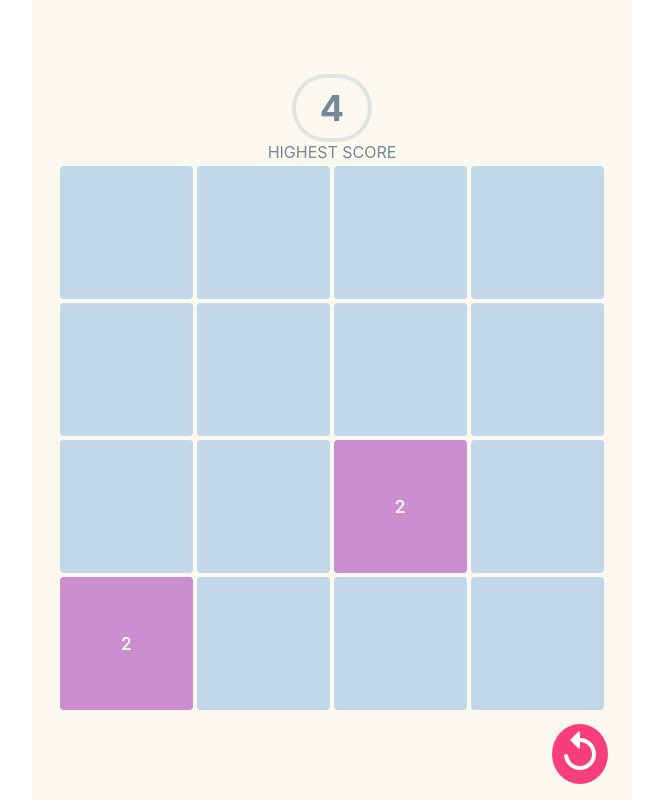
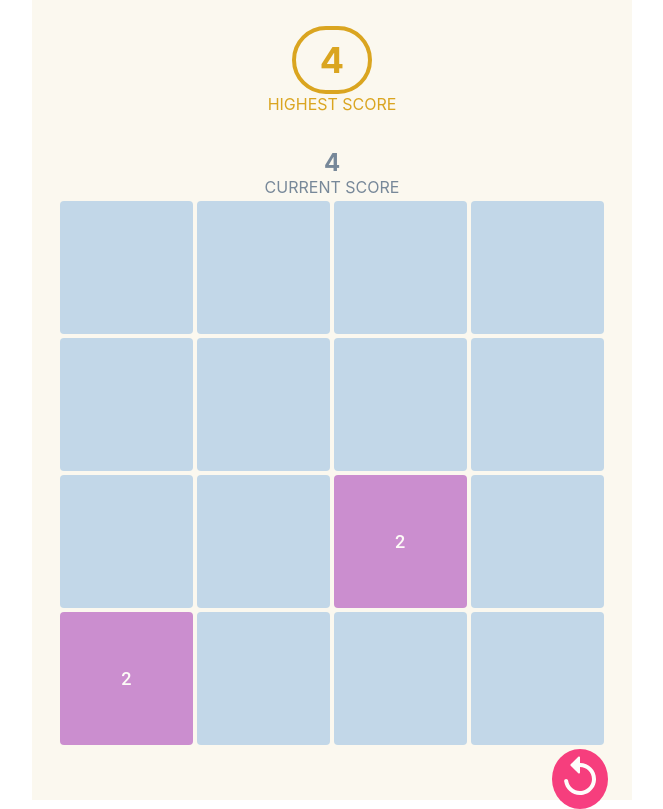
Before and after one commit to vaidyayv/2048, a React (Create React App) app: page / in a window 1280 px wide. Shown: the whole page, without its empty margins (308-971 px from the left). Built offline with nearby package versions, Linux system fonts and the light colour scheme; the HTML template or start-up script is replaced by a standard one.

Commit message:
current score functionality implemented and game over bug fixes

```diff
--- a/src/App.tsx
+++ b/src/App.tsx
@@ -10,9 +10,9 @@ import isGameOver from './logic/isGameOver';
 import insertRandom from './logic/insertRandom';
 import isArrayChanged from './logic/isArrayChanged';
 import Restart from './components/restart';
-import Menu from './components/menu';
 import HighestScore from './components/highestScore';
 import GameOver from './components/gameOver';
+import CurrentScore from './components/currentScore';
 
 const initialMatrix: Array<Array<number>> = [
   [0, 0, 0, 0],
@@ -158,8 +158,9 @@ function App() {
       onTouchMove={e => handleTouchMove(e.targetTouches[0])}
       onTouchEnd={_ => handleTouchEnd()} sx={{ height: '100vh', background: '#fbf8ef', display: 'flex', flexDirection: 'column', justifyContent: 'space-between', paddingTop: '16px', paddingBottom: '16px' }} maxWidth="sm">
       <div>
-        <Menu />
+        {/* <Menu /> */}
         <HighestScore currentScore={currentScore} highestScore={highestScore} />
+        <CurrentScore currentScore={currentScore} />
       </div>
       <div
         ref={componentRef} style={{ display: 'flex', justifyContent: 'center', alignItems: 'center' }}>
--- /dev/null
+++ b/src/components/currentScore.tsx
@@ -0,0 +1,24 @@
+interface CurrentScoreProps {
+    currentScore: number;
+}
+
+const CurrentScore: React.FC<CurrentScoreProps> = ({ currentScore }) => {
+    return (
+        <div style={{
+            display: 'flex',
+            flexDirection: 'column',
+            alignItems: 'center',
+            marginTop: '10px',
+        }}>
+            <div style={{
+                padding: '24px 24px 0px 24px',
+                fontSize: '24px',
+                fontWeight: 'bold',
+                color: 'lightslategray',
+            }}>{currentScore}</div>
+            <div style={{ color: 'lightslategray' }}>CURRENT SCORE</div>
+        </div >
+    );
+}
+
+export default CurrentScore;
--- a/src/components/highestScore.tsx
+++ b/src/components/highestScore.tsx
@@ -13,13 +13,13 @@ const HighestScore: React.FC<HighestScoreProps> = ({ currentScore, highestScore
         }}>
             <div style={{
                 padding: '8px 24px 8px 24px',
-                border: '4px solid #e2e2e2',
+                border: '4px solid goldenrod',
                 borderRadius: '100px',
                 fontSize: '36px',
                 fontWeight: 'bold',
-                color: 'lightslategray',
+                color: 'goldenrod',
             }}>{highestScore}</div>
-            <div style={{ color: 'lightslategray' }}>HIGHEST SCORE</div>
+            <div style={{ color: 'goldenrod' }}>HIGHEST SCORE</div>
         </div >
     );
 }
--- a/src/logic/isGameOver.ts
+++ b/src/logic/isGameOver.ts
@@ -1,18 +1,25 @@
 const isGameOver = (matrixData: Array<Array<number>>): boolean => {
-    if(matrixData.filter(el => el.filter(e => e !== 0).length === 4).length !== 4) {
+  if (
+    matrixData.filter((el) => el.filter((e) => e !== 0).length === 4).length !==
+    4
+  ) {
+    return false;
+  }
+  for (let i = 0; i < 3; i++) {
+    for (let j = 0; j < 4; j++) {
+      if (matrixData[i][j] === matrixData[i + 1][j]) {
         return false;
+      }
     }
-    for(let i=0; i<3; i++) {
-        for(let j=0; j<3; j++) {
-            if(
-                matrixData[i][j] === matrixData[i][j+1] ||
-                matrixData[i][j] === matrixData[i+1][j]
-            ) {
-                return false;
-            }
-        }
+  }
+  for (let i = 0; i < 4; i++) {
+    for (let j = 0; j < 3; j++) {
+      if (matrixData[i][j] === matrixData[i][j + 1]) {
+        return false;
+      }
     }
-    return true;
-}
+  }
+  return true;
+};
 
 export default isGameOver;
```
